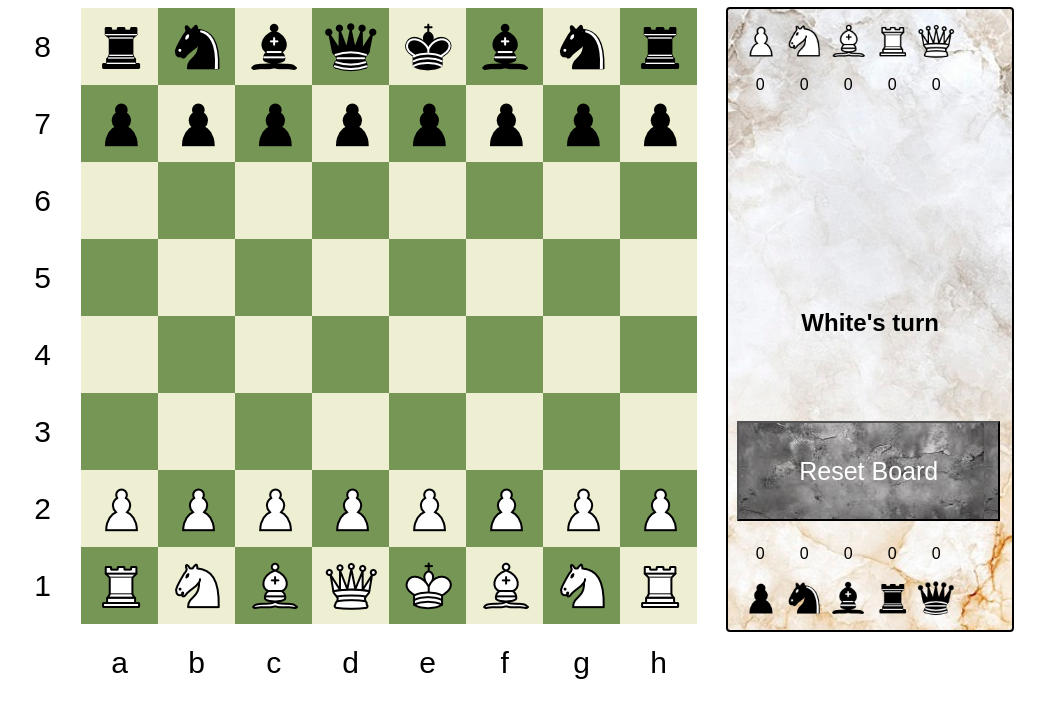
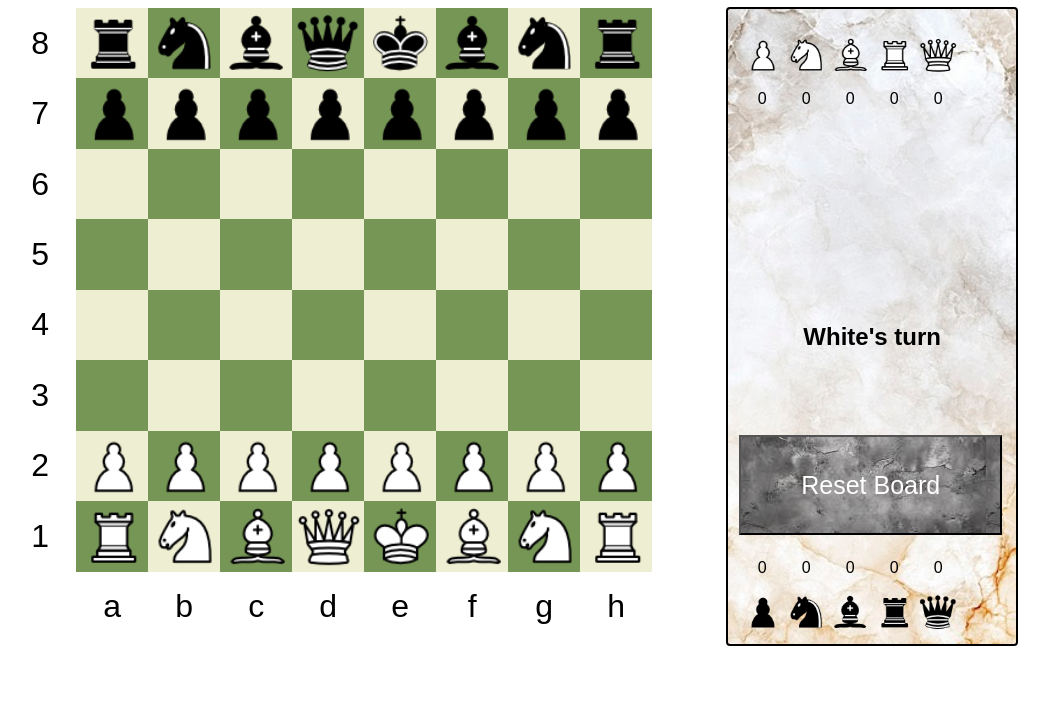
Before and after one commit to glennthesigma/chess, a plain HTML site: page index.html in a window 1280 px wide. Shown: the whole page, without its empty margins (67-1116 px from the left). Drawn offline with Linux system fonts and the light colour scheme; a web font is replaced by a local one.

Commit message:
improved display feature

```diff
--- a/chess_style.css
+++ b/chess_style.css
@@ -1,15 +1,17 @@
 #main {
     display: flex;
+    flex-wrap: wrap;
+    margin-left: 5%;
+    justify-content: 40%;
 }
 
 #griddiv {
     float: left;
-    margin-left: 5%;
-    padding-right: 30px;
 }
 
 #chessboard {
     border-collapse: collapse;
+    height: 634px;
 }
 
 #X0, #X2, #X4, #X6,
@@ -35,14 +37,13 @@
 }
 
 #griddiv td {
-    width: 75px;
-    height: 75px;
+    width: 70px;
 }
 
 #griddiv #coordinate {
     border:white;
     text-align: center;
-    font-size: 30px;
+    font-size: 200%;
     font-family: "Protest Revolution", sans-serif;
 }
 
@@ -50,79 +51,91 @@
     background-image: url(imagefile/Chess_rdt60.png);
     background-repeat: no-repeat;
     background-position: center;
+    background-size: contain;
 }
 
 .B_N {
     background-image: url(imagefile/Chess_ndt60.png);
     background-repeat: no-repeat;
     background-position: center;
+    background-size: contain;
 }
 
 .B_B {
     background-image: url(imagefile/Chess_bdt60.png);
     background-repeat: no-repeat;
     background-position: center;
+    background-size: contain;
 }
 
 .B_Q {
     background-image: url(imagefile/Chess_qdt60.png);
     background-repeat: no-repeat;
     background-position: center;
+    background-size: contain;
 }
 
 .B_K {
     background-image: url(imagefile/Chess_kdt60.png);
     background-repeat: no-repeat;
     background-position: center;
+    background-size: contain;
 }
 
 .B_P {
     background-image: url(imagefile/Chess_pdt60.png);
     background-repeat: no-repeat;
     background-position: center;
+    background-size: contain;
 }
 
 .W_R {
     background-image: url(imagefile/Chess_rlt60.png);
     background-repeat: no-repeat;
     background-position: center;
+    background-size: contain;
 }
 
 .W_N {
     background-image: url(imagefile/Chess_nlt60.png);
     background-repeat: no-repeat;
     background-position: center;
+    background-size: contain;
 }
 
 .W_B {
     background-image: url(imagefile/Chess_blt60.png);
     background-repeat: no-repeat;
     background-position: center;
+    background-size: contain;
 }
 
 .W_Q {
     background-image: url(imagefile/Chess_qlt60.png);
     background-repeat: no-repeat;
     background-position: center;
+    background-size: contain;
 }
 
 .W_K {
     background-image: url(imagefile/Chess_klt60.png);
     background-repeat: no-repeat;
     background-position: center;
+    background-size: contain;
 }
 
 .W_P {
     background-image: url(imagefile/Chess_plt60.png);
     background-repeat: no-repeat;
     background-position: center;
+    background-size: contain;
 }
 
 .pos_playable {
     background-image: url(imagefile/grey_dot.png);
     background-repeat: no-repeat;
     background-position: center;
-    background-size: 50px;
+    background-size: 70%;
 }
 
 #statusdiv {
@@ -132,11 +145,12 @@
     background-size: cover;
     position: relative;
     width: auto;
-    padding-left: 10px;
-    padding-right: 10px;
-    padding-top: 10px;
-    max-height: 613px;
+    padding-left: 1%;
+    padding-right: 1%;
+    padding-top: 2%;
+    height: 613px;
     outline: auto;
+    margin-left: 75px;
 }
 
 #statusdiv td {
```
